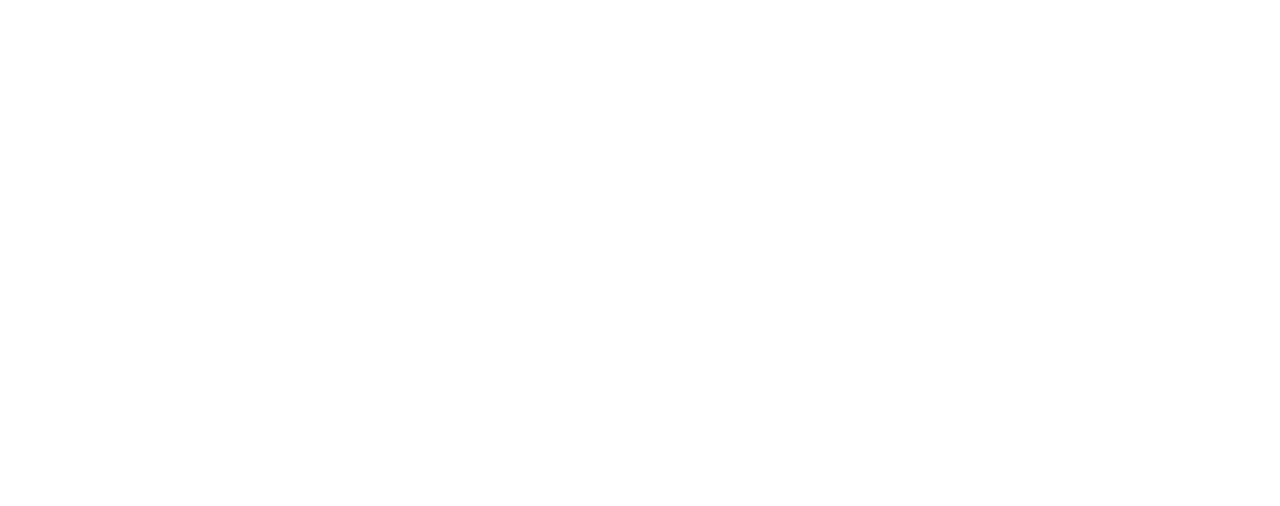
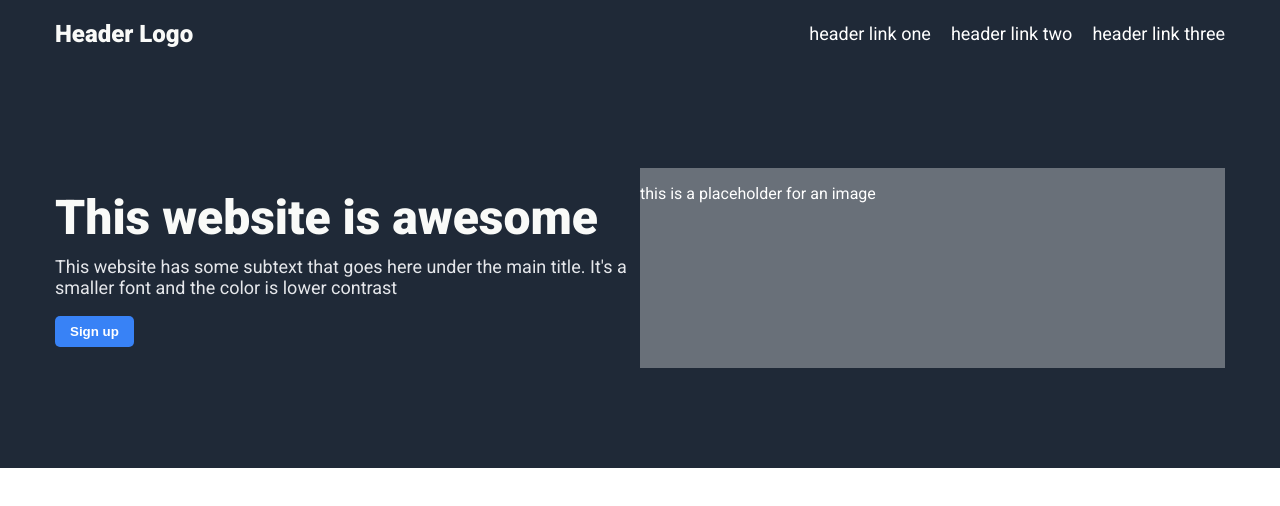
Before and after one commit to WesleyUmans/TOPHomePage, a plain HTML site: page index.html in a window 1280 px wide. Drawn offline with Linux system fonts and the light colour scheme.

Commit message:
Started working on the header and hero in htlm and css.
Still having some issues with what to use in the hero element. Grid or flexbox.

```diff
--- a/index.html
+++ b/index.html
@@ -10,6 +10,29 @@
     <link href="https://fonts.googleapis.com/css2?family=Roboto:ital,wght@0,400;0,900;1,300&display=swap" rel="stylesheet">
 </head>
 <body>
-
+    <header class="header">
+        <div class="wrapper header-contents">
+            <h2 class="header-logo">Header Logo</h2>
+            <nav class="header-nav">
+                <a href="">header link one</a>
+                <a href="">header link two</a>
+                <a href="">header link three</a>
+            </nav>
+        </div>
+    </header>
+    <div class="hero">
+        <div class="wrapper hero-contents">
+            <div class="hero-left">
+                <h1 class="hero-h1">This website is awesome</h1>
+                <p class="hero-p">This website has some subtext that goes here under the main title. It's a smaller font and the color is lower contrast</p>
+                <button class="sign-up-button">Sign up</button>
+            </div>
+            <div class="hero-right">
+                <div class="hero-placeholder">
+                    <p class="placeholder-text">this is a placeholder for an image</p>
+                </div>
+            </div>
+        </div>
+    </div>
 </body>
 </html>
--- a/style.css
+++ b/style.css
@@ -1,4 +1,102 @@
 body {
     box-sizing: border-box;
     font-family: 'Roboto', sans-serif;
+    width: 100%;
+    margin: 0px;
+    padding: 0px;
+    overflow: hidden;
 }
+
+.wrapper {
+    width: 1170px;
+    margin: auto;
+}
+
+/* Header */
+
+.header {
+    background-color: #1f2937;
+}
+
+.header-contents {
+    display: flex;
+    justify-content: space-between;
+    align-items: center;
+}
+
+.header-logo, .header-nav {
+    display: flex;
+}
+
+.header-logo {
+    font-size: 24px;
+    color: #F9FAF8;
+}
+
+.header-nav {
+    color: #e5e7eb;
+    font-size: 18px;
+    gap: 20px;
+}
+
+.header-nav a {
+    color: white;
+    text-decoration: none;
+}
+
+/* Hero */
+
+.hero {
+    background-color: #1f2937;
+    height: 400px;
+}
+
+.hero-contents {
+    display: flex;
+    height: 100%
+}
+
+.hero-left {
+    display: flex;
+    flex-wrap: wrap;
+    width: 50%;
+    margin: auto;
+}
+
+.hero-right {
+    display: flex;
+    width: 50%;
+}
+
+.hero-h1 {
+    font-size: 48px;
+    font-weight: bold;
+    color: #f9faf8;
+    margin: 0px;
+}
+
+.hero-p {
+    font-size: 18px;
+    color: #e5e7eb;
+    margin-top: 10px;
+}
+
+.sign-up-button {
+    border-radius: 5px;
+    border: none;
+    padding: 8px 15px;
+    color: white;
+    background-color: #3882f6;
+    font-weight: 800;
+}
+
+.hero-placeholder {
+    background-color: #c9cace70;
+    width: 100%;
+    height: 50%;
+    margin: auto;
+}
+
+.placeholder-text {
+    color: white;
+}
```
